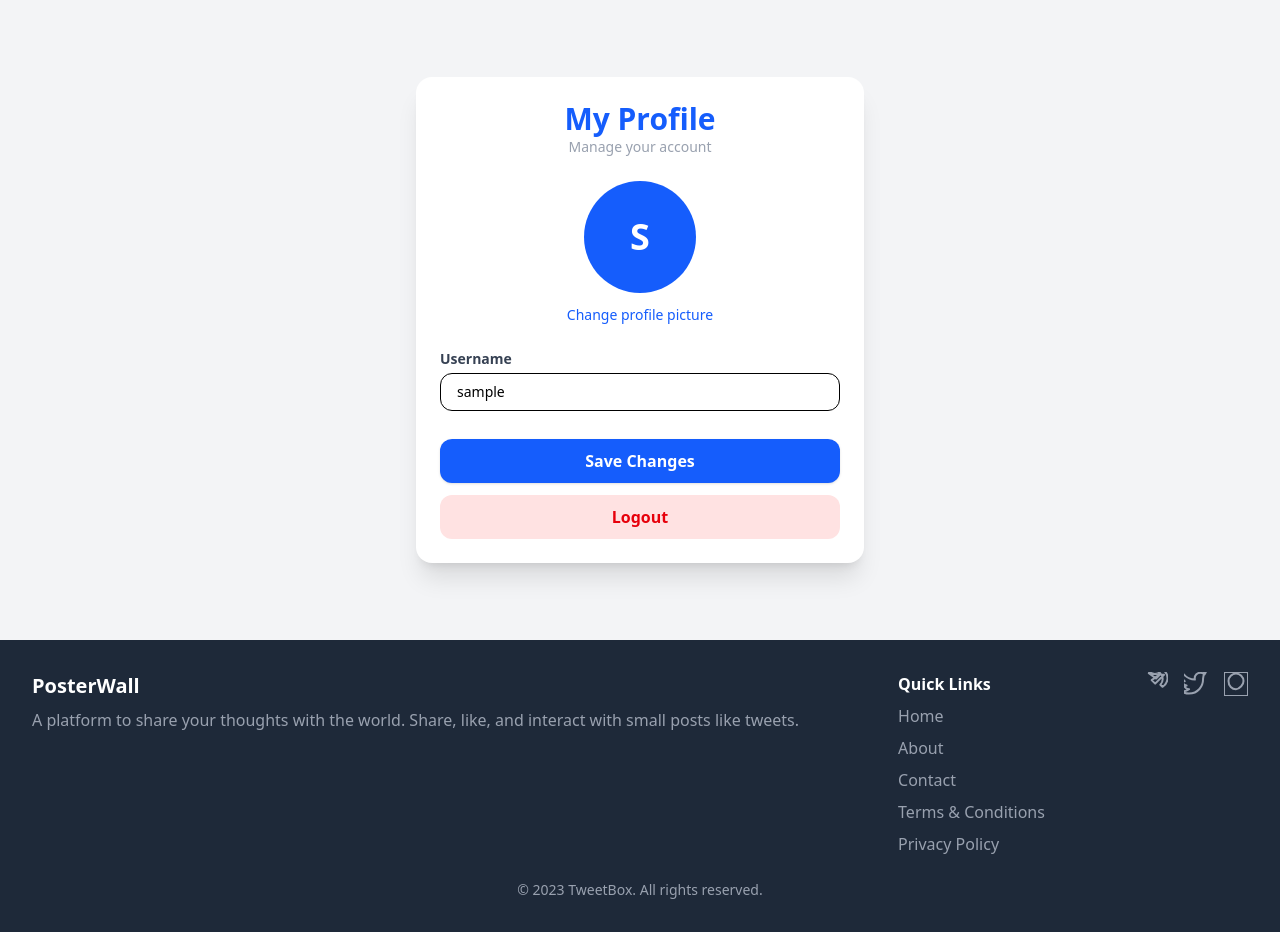
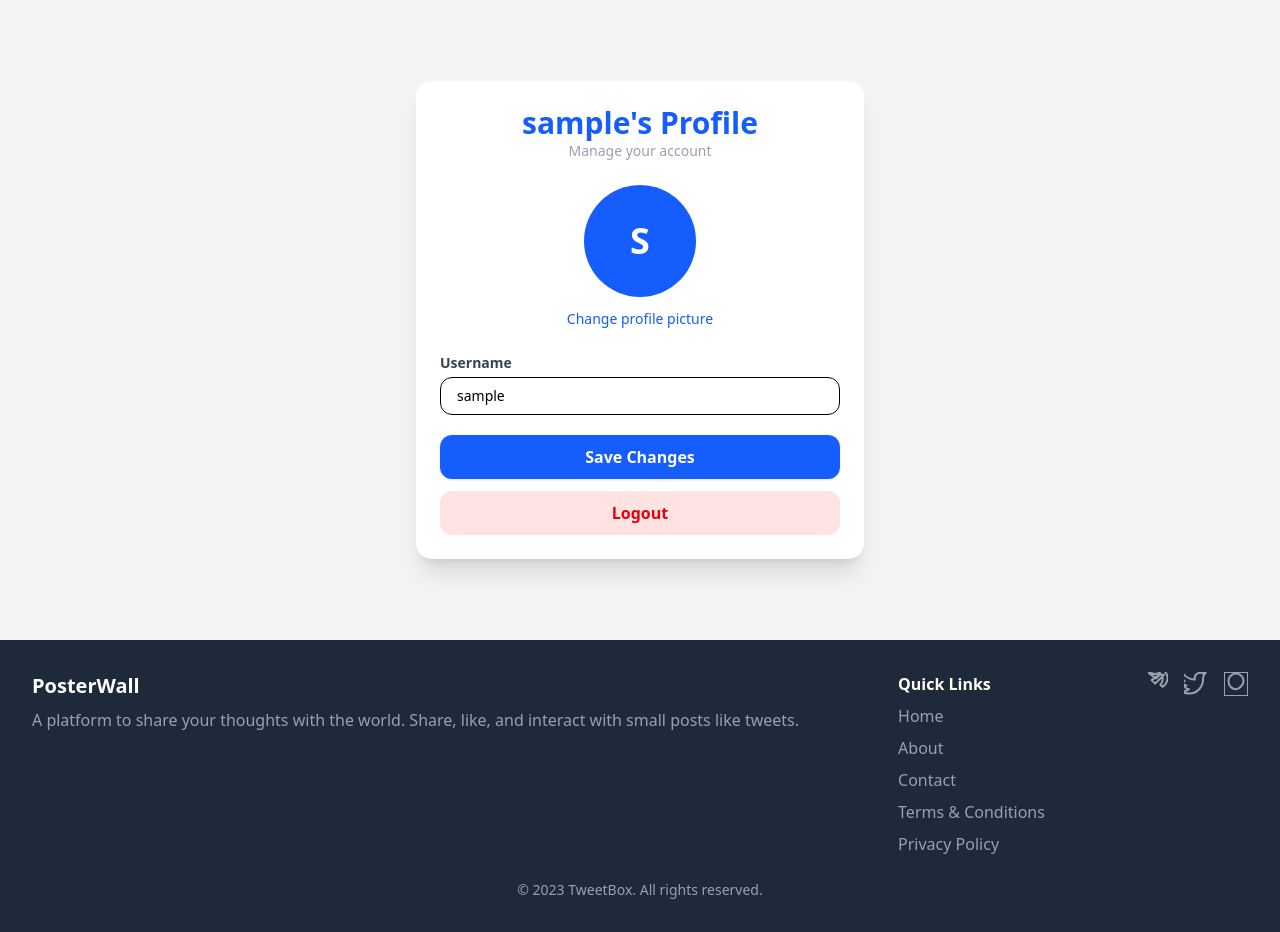
Before and after one commit to sibgatullah-py/Poster_Wall, a Django app: page /profile/ in a window 1280 px wide. Shown: the part 68-1000 px from the top of the page. Run offline with Django 5.2, Linux system fonts and the light colour scheme; the visitor is signed in with stand-in values (Sample User, id 1); style sheets or scripts are compiled from the project's sources; some libraries are stand-ins or nearby versions.

Commit message:
fixed sme profile problems

```diff
--- a/PosterWall/tweet/templates/tweet/profile.html
+++ b/PosterWall/tweet/templates/tweet/profile.html
@@ -1,6 +1,6 @@
 {% extends 'layout.html' %}
 
-{% block title %}My Profile{% endblock title %}
+{% block title %}{{ user.username }}{% endblock title %}
 
 {% block content %}
 
@@ -10,7 +10,7 @@
 
         <!-- Header -->
         <div class="text-center mb-6">
-            <h2 class="text-3xl font-bold text-blue-600">My Profile</h2>
+            <h2 class="text-3xl font-bold text-blue-600">{{ user.username }}'s Profile</h2>
             <p class="text-gray-400 text-sm">Manage your account</p>
         </div>
 
@@ -36,7 +36,7 @@
         </div>
 
         <!-- Profile Form -->
-        <form method="POST" enctype="multipart/form-data" class="space-y-5">
+        <form method="POST" action="{% url 'profile' %}" enctype="multipart/form-data" class="space-y-5">
             {% csrf_token %}
 
             <!-- Hidden file input -->
@@ -53,24 +53,21 @@
                        class="w-full px-4 py-2 border rounded-xl text-sm focus:ring-2 focus:ring-blue-500 focus:outline-none">
             </div>
 
-            <!-- Buttons -->
-            <div class="flex flex-col gap-3 pt-2">
-
+            <!-- Save Changes Button -->
             <button type="submit"
                     class="w-full bg-blue-600 text-white py-2.5 rounded-xl font-semibold
                            hover:bg-blue-700 transition shadow">
                 Save Changes
             </button>
+        </form>
 
-                <form method="POST" action="{% url 'logout' %}">
+        <!-- Logout Form (moved outside profile form) -->
+        <form method="POST" action="{% url 'logout' %}" class="mt-3">
             {% csrf_token %}
             <button class="w-full bg-red-100 text-red-600 py-2.5 rounded-xl font-semibold
                            hover:bg-red-200 transition">
                 Logout
             </button>
-                </form>
-
-            </div>
         </form>
 
     </div>
--- a/PosterWall/tweet/views.py
+++ b/PosterWall/tweet/views.py
@@ -80,15 +80,15 @@ def register(request):
 
 @login_required
 def profile(request):
-    info = request.user
+    user = request.user
 
-    if request.method == "POST":
-        info.username = request.POST.get('username')
+    if request.method == "POST":# this line checks if the username change request in the form is post and updates username
+        user.username = request.POST.get('username')
 
-        if 'image' in request.FILES:
-            info.image = request.FILES['image']
+        if 'image' in request.FILES:# this line updates profile picture
+            user.image = request.FILES['image']
 
-        info.save()
-        return redirect('profile')
+        user.save()
+        return redirect('profile') # refresh page
 
-    return render(request,'tweet/profile.html',{'info':info})
+    return render(request,'tweet/profile.html',{'user':user})
```
Lines whose indentation alone changed are shown as unchanged.
